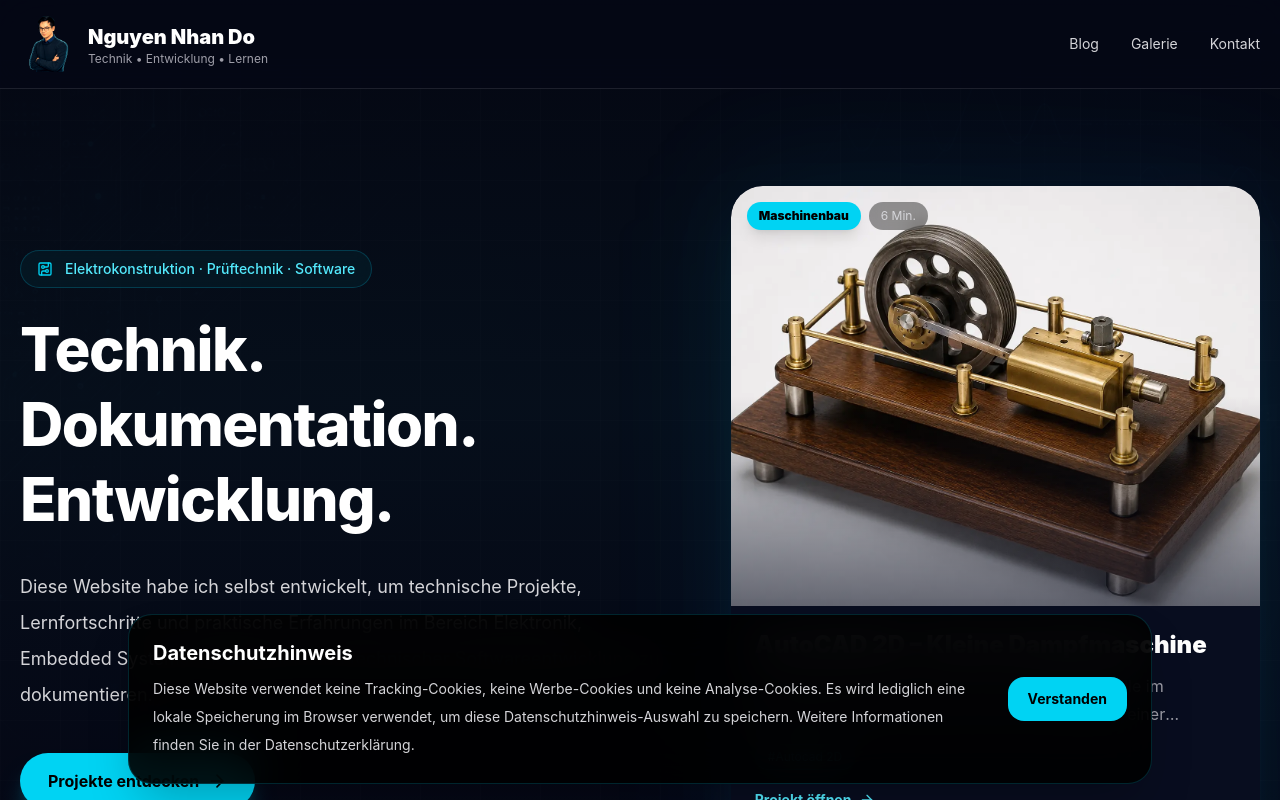
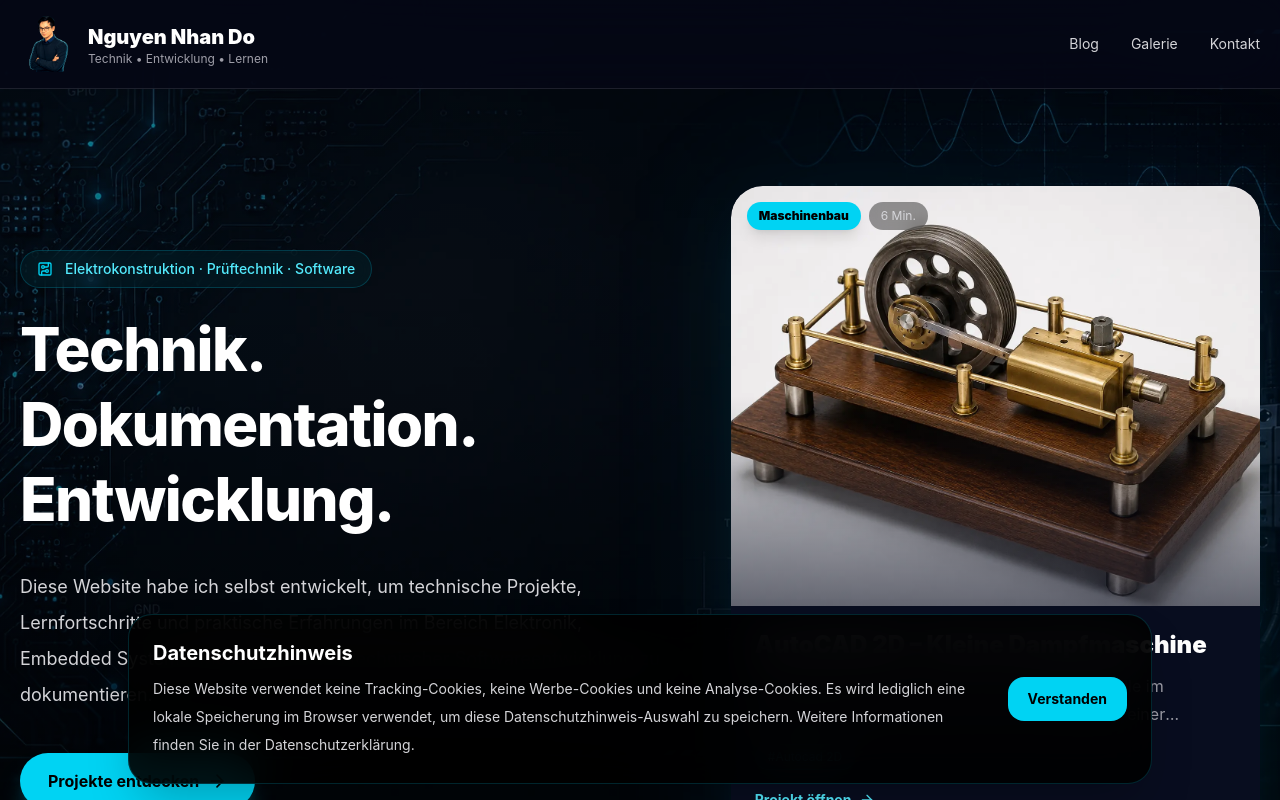
Before and after one commit to nguyennhando/my-electronics-blog, a React (Vite) app: page / in a window 1280 px wide. Shown: the top 800 px of the page. Built offline with nearby package versions, Linux system fonts and the light colour scheme.

Commit message:
Update UI

```diff
--- a/src/App.jsx
+++ b/src/App.jsx
@@ -187,10 +187,13 @@ function GradientBorder({ children, gradient = "from-cyan-400 via-cyan-500 to-cy
 function Background() {
   return (
     <div className="fixed inset-0 -z-10 overflow-hidden bg-[#07111f]">
-      {SITE_SETTINGS.background_image && <img src={SITE_SETTINGS.background_image} alt="" className="absolute inset-0 h-full w-full object-cover opacity-25" />}
-      <div className="absolute inset-0 bg-black/65" />
-      <div className="absolute inset-0 bg-gradient-to-b from-[#050816]/70 via-[#07111f]/80 to-[#050816]/95" />
-      <div className="absolute inset-0 opacity-[0.08]" style={{ backgroundImage: "linear-gradient(rgba(255,255,255,.12) 1px,transparent 1px),linear-gradient(90deg,rgba(255,255,255,.12) 1px,transparent 1px)", backgroundSize: "60px 60px" }} />
+      <img
+        src={SITE_SETTINGS.background_image}
+        alt=""
+        className="absolute inset-0 h-full w-full object-cover opacity-70"
+      />
+
+      <div className="absolute inset-0 bg-gradient-to-b from-black/20 via-black/30 to-black/50" />
     </div>
   );
 }
```
